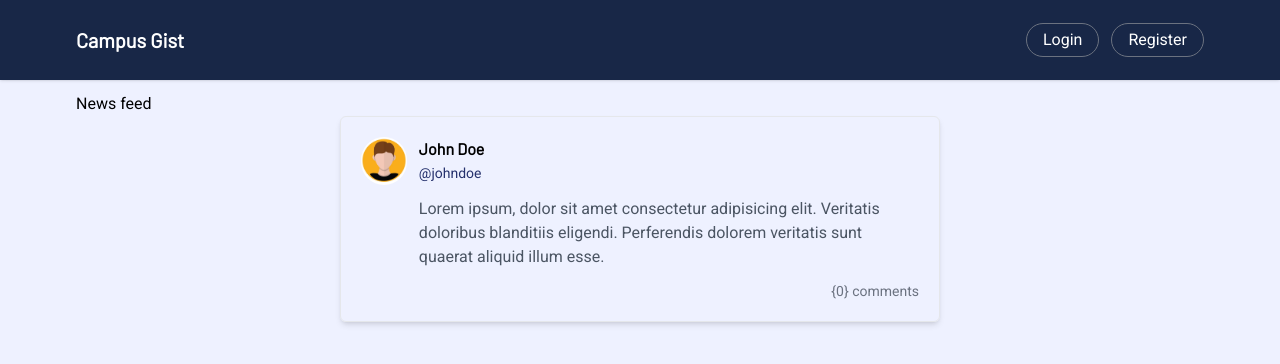
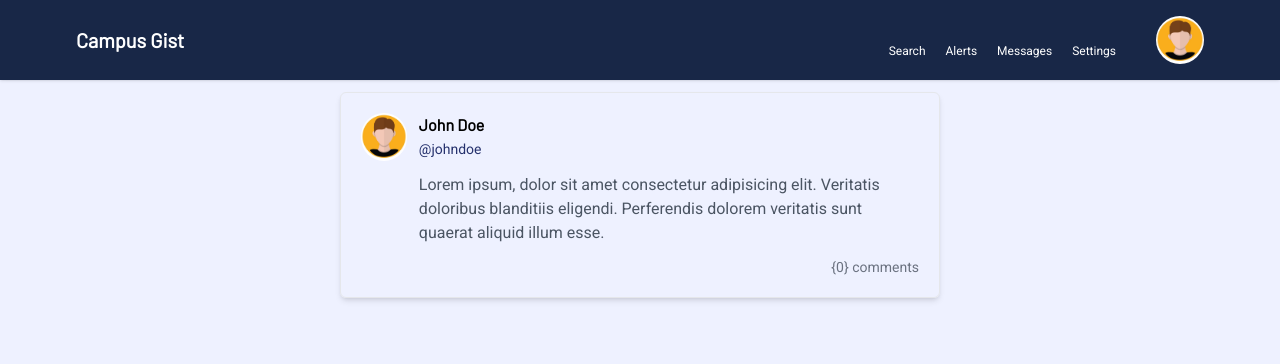
Before and after one commit to sparrowsl/campus-gist, a SvelteKit app: page /feed in a window 1280 px wide. Shown: the top 364 px of the page. Built offline with nearby package versions, Linux system fonts and the light colour scheme; some icons are missing.

Commit message:
fix: Moved routes into groups to avoid layout clashing.
This fix the layout inheritance issues with the layout structure.

```diff
--- /dev/null
+++ b/src/routes/(feed)/+layout.svelte
@@ -0,0 +1,9 @@
+<script>
+	import '../../app.css';
+	import FeedNav from '$lib/components/feed/FeedNav.svelte';
+</script>
+
+<FeedNav />
+<main>
+	<slot />
+</main>
--- /dev/null
+++ b/src/routes/(feed)/feed/+page.svelte
@@ -0,0 +1,7 @@
+<script>
+	import Card from '$lib/components/feed/Card.svelte';
+</script>
+
+<article class="container mx-auto min-h-screen max-w-6xl p-3">
+	<Card />
+</article>
--- a/src/routes/+layout.svelte
+++ b/src/routes/(main)/+layout.svelte
@@ -1,5 +1,5 @@
 <script>
-	import '../app.css';
+	import '../../app.css';
 	import Navigation from '$lib/components/Navigation.svelte';
 </script>
 
--- /dev/null
+++ b/src/routes/(main)/+page.svelte
@@ -0,0 +1,5 @@
+<script>
+	import HeroSection from '../../lib/components/HeroSection.svelte';
+</script>
+
+<HeroSection />
--- a/src/routes/+page.svelte
+++ /dev/null
@@ -1,5 +0,0 @@
-<script>
-	import HeroSection from '../lib/components/HeroSection.svelte';
-</script>
-
-<HeroSection />
--- a/src/routes/feed/+page.svelte
+++ /dev/null
@@ -1,10 +0,0 @@
-<script>
-	import Card from '../../lib/components/feed/Card.svelte';
-	import FeedNav from '../../lib/components/feed/FeedNav.svelte';
-	// <FeedNav />
-</script>
-
-<article class="container mx-auto min-h-screen max-w-6xl p-3">
-	<h1>News feed</h1>
-	<Card />
-</article>
```
Also changed, not shown: src/routes/(main)/register/+page.svelte (renamed from src/routes/register/+page.svelte).
